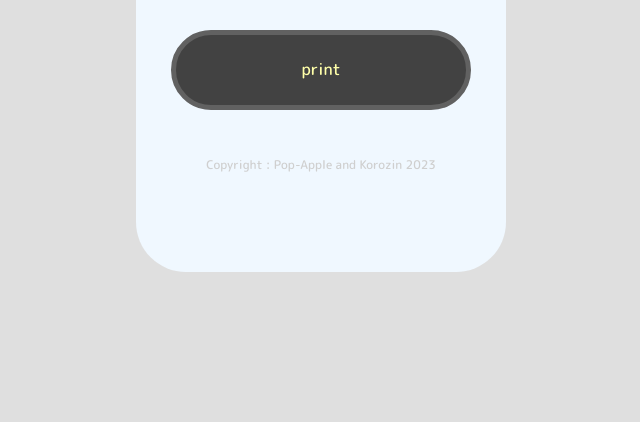
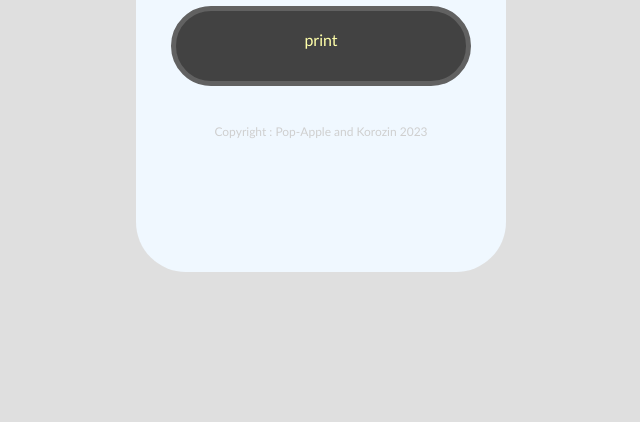
Before and after one commit to Pop-Apple/Korozin_, a plain HTML site: page index.html in a window 1280 px wide. Shown: the part 378-800 px from the top of the page, without its empty margins (319-959 px from the left). Drawn offline with Linux system fonts and the light colour scheme.

Commit message:
Update style.css

```diff
--- a/style.css
+++ b/style.css
@@ -12,7 +12,7 @@ body {
     user-select: none;
     background-color: rgb(223, 223, 223);
     color: rgb(88, 88, 88);
-    font-family: 'M PLUS Rounded 1c', sans-serif;
+    font-family: 'Gill Sans', 'Gill Sans MT', Calibri, 'Trebuchet MS', sans-serif;
 
     background-size: cover;
     background-position: center;
```
